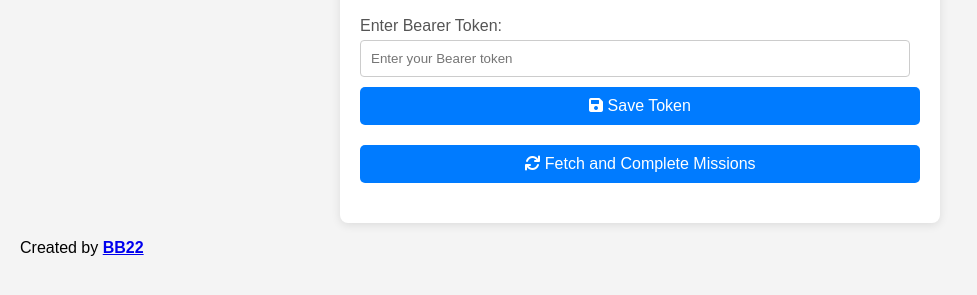
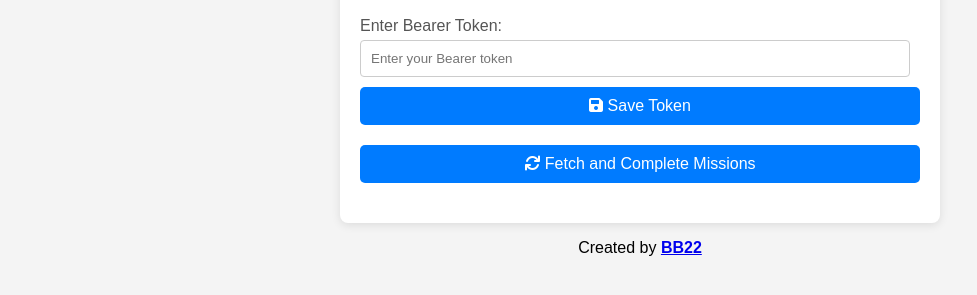
Before and after one commit to Semutireng22/sing, a plain HTML site: page index.html in a window 1280 px wide. Shown: the part 101-396 px from the top of the page, without its empty margins (0-977 px from the left). Drawn offline with Linux system fonts and the light colour scheme.

Commit message:
Update index.html

```diff
--- a/index.html
+++ b/index.html
@@ -19,7 +19,7 @@
         <div id="missions"></div>
     </div>
     <footer>
-        <p>Created by <strong><a href="https://t.me/jodohsaya">BB22</a></strong></p>
+        <p align="center">Created by <strong><a href="https://t.me/jodohsaya">BB22</a></strong></p>
     </footer>
     <script src="script.js"></script>
 </body>
```
